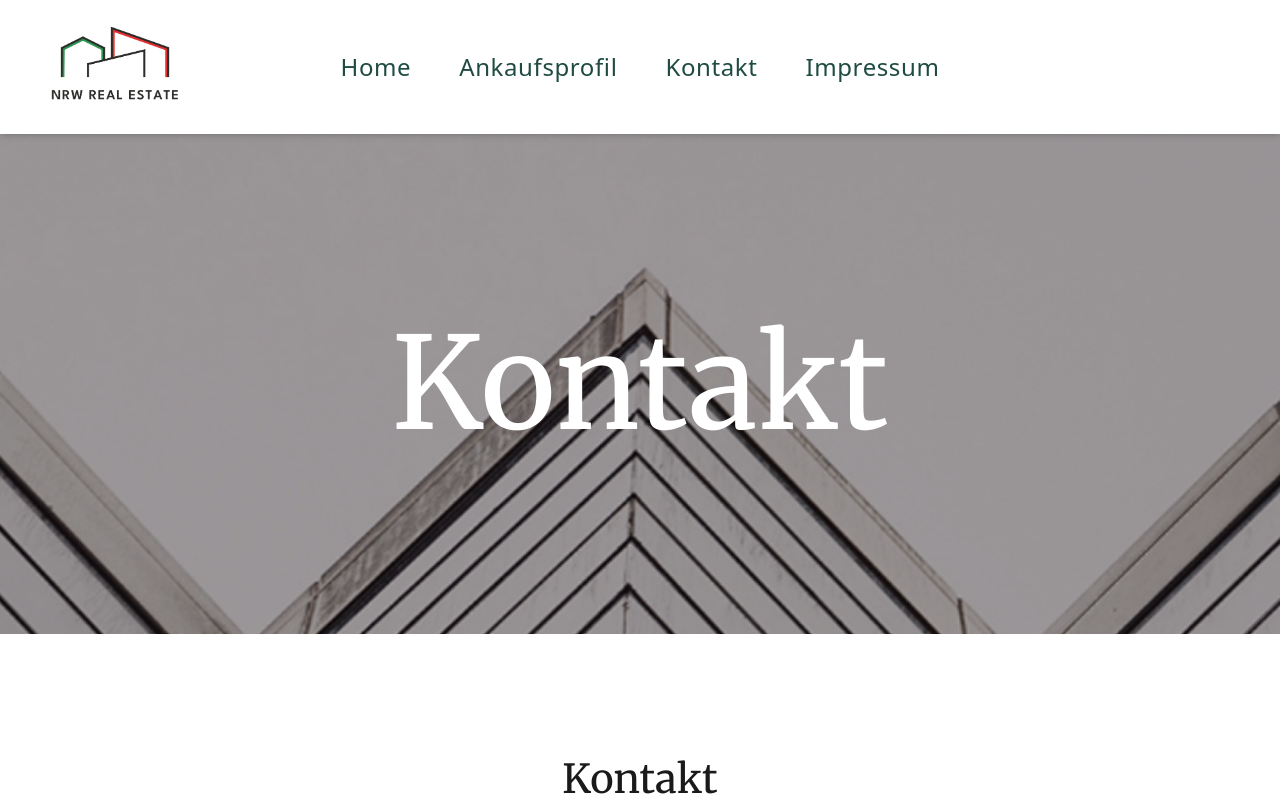
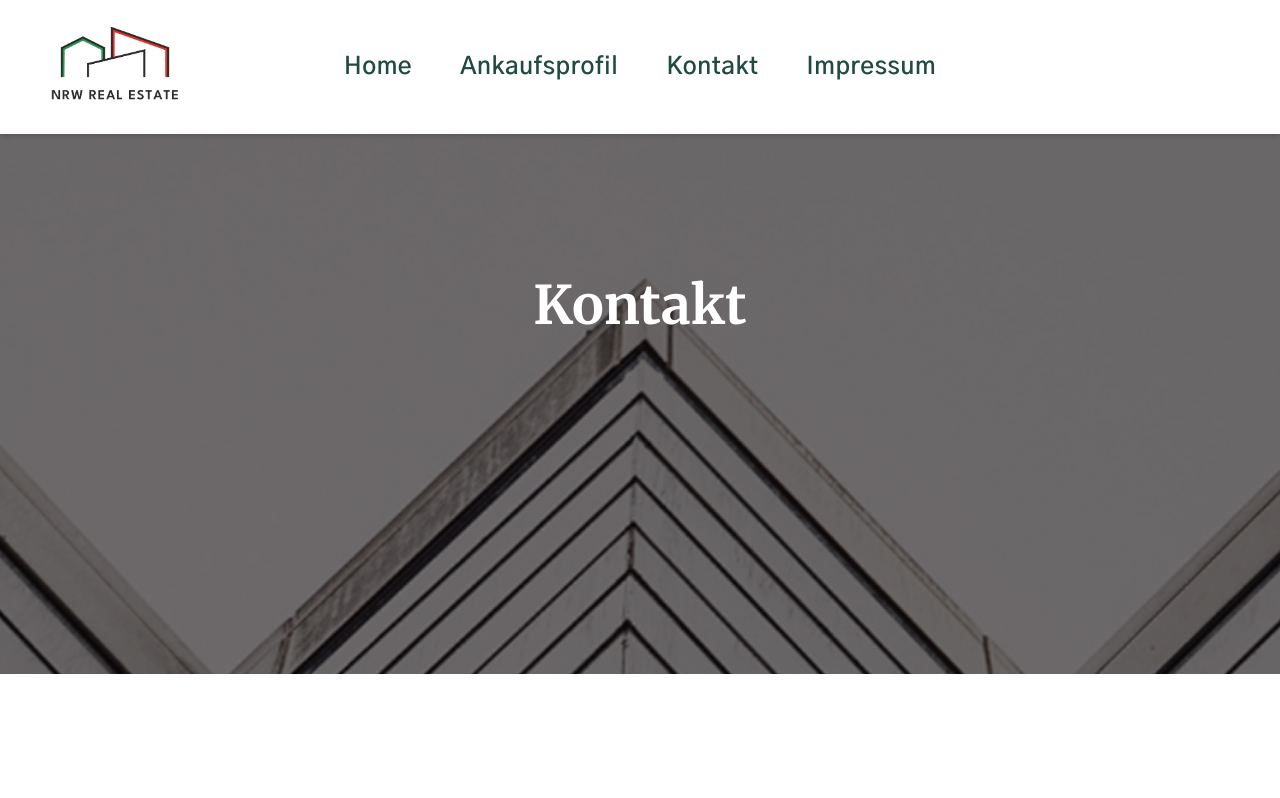
Before and after one commit to DevBerkcan/nrwrealestate, a Next.js app: page /Kontakt in a window 1280 px wide. Shown: the top 798 px of the page. Built offline with nearby package versions, Linux system fonts and the light colour scheme.

Commit message:
wip: check medin

```diff
--- a/src/app/layout.tsx
+++ b/src/app/layout.tsx
@@ -1,5 +1,5 @@
 import type { Metadata } from "next";
-import { Geist, Geist_Mono, Merriweather } from "next/font/google";
+import { Geist, Geist_Mono, Gothic_A1, Merriweather } from "next/font/google";
 import "./globals.css";
 import Navbar from "@/components/Navbar";
 import Footer from "@/components/Footer";
@@ -20,6 +20,12 @@ const merriweather = Merriweather({
   weight: ["400", "700"],
 });
 
+const gothic = Gothic_A1({
+  subsets: ["latin"],
+  weight: ["600"],
+  variable: "--font-gothic",
+});
+
 export const metadata: Metadata = {
   title: "Create Next App",
   description: "Generated by create next app",
@@ -33,8 +39,9 @@ export default function RootLayout({
   return (
     <html lang="en">
       <body
-        className={`${geistSans.variable} ${geistMono.variable} ${merriweather.variable} antialiased`}
-      >
+  className={`${merriweather.variable} ${gothic.variable} antialiased`}
+>
+
         <Navbar />
         {children}
         <Footer />
--- a/src/components/HeroSection2/index.tsx
+++ b/src/components/HeroSection2/index.tsx
@@ -1,6 +1,6 @@
 import Image from "next/image";
 import { cn } from "@/lib/utils";
-import { gothic } from "@/fonts";
+import { gothic, merriweather } from "@/fonts";
 
 interface HeroSection2Props {
   title: string;
@@ -13,31 +13,48 @@ interface HeroSection2Props {
 const HeroSection2: React.FC<HeroSection2Props> = ({
   title,
   subtitle,
+  backgroundImage,
+  overlayImage,
   className,
 }) => {
   return (
     <section
       className={cn(
-        "relative w-full h-[500px] flex items-center justify-center",
+        "relative w-full h-[540px] flex items-start justify-center pt-[140px] antialiased",
         className
       )}
     >
+      {/* Hintergrundbild */}
       <div className="absolute inset-0">
         <Image
-          src="/public/bg-2.png"
-          alt="Overlay"
+          src={backgroundImage}
+          alt="Hero Background"
           layout="fill"
           objectFit="cover"
+          priority
         />
+        {/* Overlay falls gesetzt */}
+        {overlayImage ? (
+          <div className="absolute inset-0">
+            <Image
+              src={overlayImage}
+              alt="Overlay"
+              layout="fill"
+              objectFit="cover"
+              priority
+            />
+          </div>
+        ) : (
+          <div className="absolute inset-0 bg-black/30 z-10" />
+        )}
       </div>
-
-      {/* Overlay Verlauf wie im Figma-Design */}
 
       {/* Text-Inhalt */}
       <div className="relative z-20 text-center px-4">
         <h1
           className={cn(
-            "text-white  font-merriweather leading-[1.1] text-[50px] sm:text-[70px] md:text-[100px] lg:text-[128px] whitespace-nowrap"
+            "text-white font-extrabold text-[4.8vw] lg:text-[4.16vw] [@media(min-width:1640px)]:text-[80px] whitespace-nowrap leading-[1.2]",
+            merriweather.className
           )}
         >
           {title}
@@ -45,7 +62,7 @@ const HeroSection2: React.FC<HeroSection2Props> = ({
         {subtitle && (
           <p
             className={cn(
-              "text-white font-semibold mt-4 text-[20px] sm:text-[20px] md:text-[30px] lg:text-[40px] leading-[47.2px] tracking-tight",
+              "text-white font-[600] mt-[36px] text-[4vw] md:text-[3vw] lg:text-[2.08vw] leading-[47.2px] tracking-[0.08em] whitespace-nowrap",
               gothic.className
             )}
           >
--- a/src/fonts/index.ts
+++ b/src/fonts/index.ts
@@ -2,10 +2,14 @@ import { Merriweather, Gothic_A1 } from "next/font/google";
 
 export const merriweather = Merriweather({
   subsets: ["latin"],
-  weight: ["300", "400", "700", "900"], // enthält "Black" = 900
+  variable: "--font-merriweather",
+  weight: ["400", "700"],
+  display: "swap",
 });
 
 export const gothic = Gothic_A1({
   subsets: ["latin"],
-  weight: ["600"], // SemiBold
+  variable: "--font-gothic",
+  weight: ["600"],
+  display: "swap",
 });
--- /dev/null
+++ b/src/tailwind.config.ts
@@ -0,0 +1,26 @@
+import type { Config } from "tailwindcss";
+
+const config: Config = {
+  content: [
+    "./src/**/*.{ts,tsx}", // durchsucht dein gesamtes src-Verzeichnis
+  ],
+  theme: {
+    extend: {
+      fontFamily: {
+        gothic: "var(--font-gothic)",
+        merriweather: "var(--font-merriweather)",
+      },
+      letterSpacing: {
+        "8p": "0.08em", // für 8% tracking wie in Figma
+      },
+      colors: {
+        // falls du CI-Farben definieren willst:
+        // primary: "#123456",
+        // secondary: "#abcdef",
+      },
+    },
+  },
+  plugins: [],
+};
+
+export default config;
```
